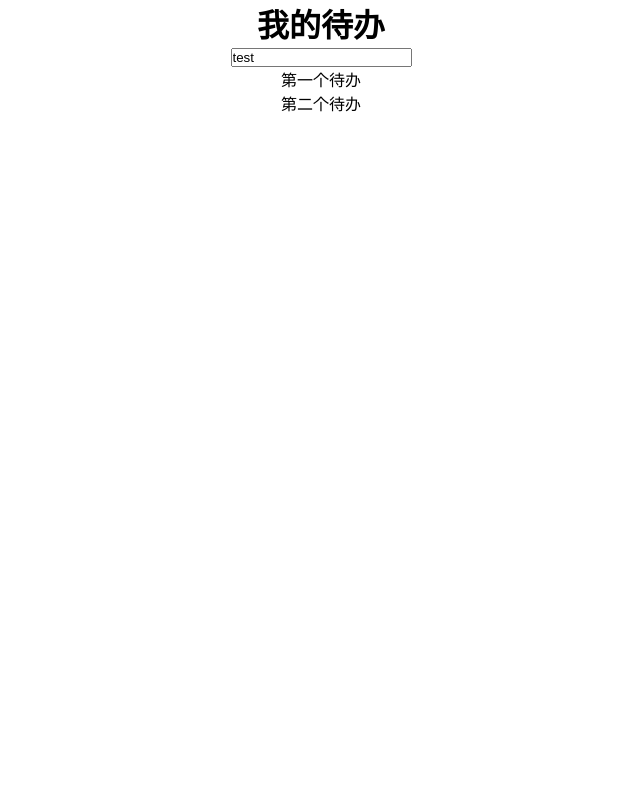
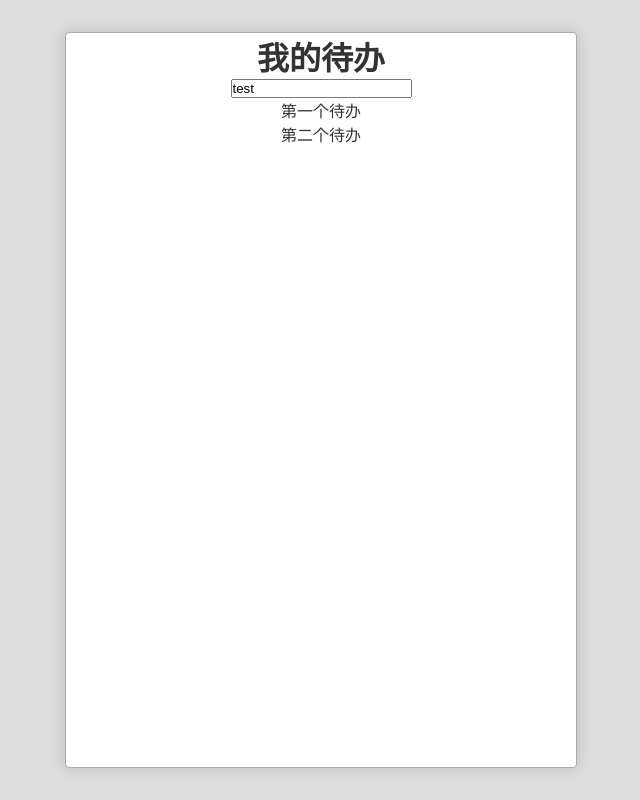
Before and after one commit to xiaoweimei/project-react-1, a React (Create React App) app: page / in a window 1280 px wide. Shown: the whole page, without its empty margins (319-959 px from the left). Built offline with nearby package versions, Linux system fonts and the light colour scheme.

Commit message:
更新样式

```diff
--- a/src/App.css
+++ b/src/App.css
@@ -1,33 +1,12 @@
 .App {
   text-align: center;
+  color:#333;
+  border:1px solid #aaa;
+  border-radius: 4px;
+  background-color: white;
+  margin:2em;
+  padding: 0 1em;
+  min-height: 20em;
+  min-width: 32em;
+  box-shadow: 0 0 1em hsla(0,0%,0%,0.15);
 }
-
-.App-logo {
-  animation: App-logo-spin infinite 20s linear;
-  height: 40vmin;
-  pointer-events: none;
-}
-
-.App-header {
-  background-color: #282c34;
-  min-height: 100vh;
-  display: flex;
-  flex-direction: column;
-  align-items: center;
-  justify-content: center;
-  font-size: calc(10px + 2vmin);
-  color: white;
-}
-
-.App-link {
-  color: #61dafb;
-}
-
-@keyframes App-logo-spin {
-  from {
-    transform: rotate(0deg);
-  }
-  to {
-    transform: rotate(360deg);
-  }
-}
--- a/src/index.css
+++ b/src/index.css
@@ -1,13 +1,8 @@
 body {
-  margin: 0;
-  font-family: -apple-system, BlinkMacSystemFont, "Segoe UI", "Roboto", "Oxygen",
-    "Ubuntu", "Cantarell", "Fira Sans", "Droid Sans", "Helvetica Neue",
-    sans-serif;
-  -webkit-font-smoothing: antialiased;
-  -moz-osx-font-smoothing: grayscale;
+  background-color: #ddd;
 }
-
-code {
-  font-family: source-code-pro, Menlo, Monaco, Consolas, "Courier New",
-    monospace;
+#root{
+	display: flex;
+	justify-content: center;
+	min-height: 100vh;
 }
```
